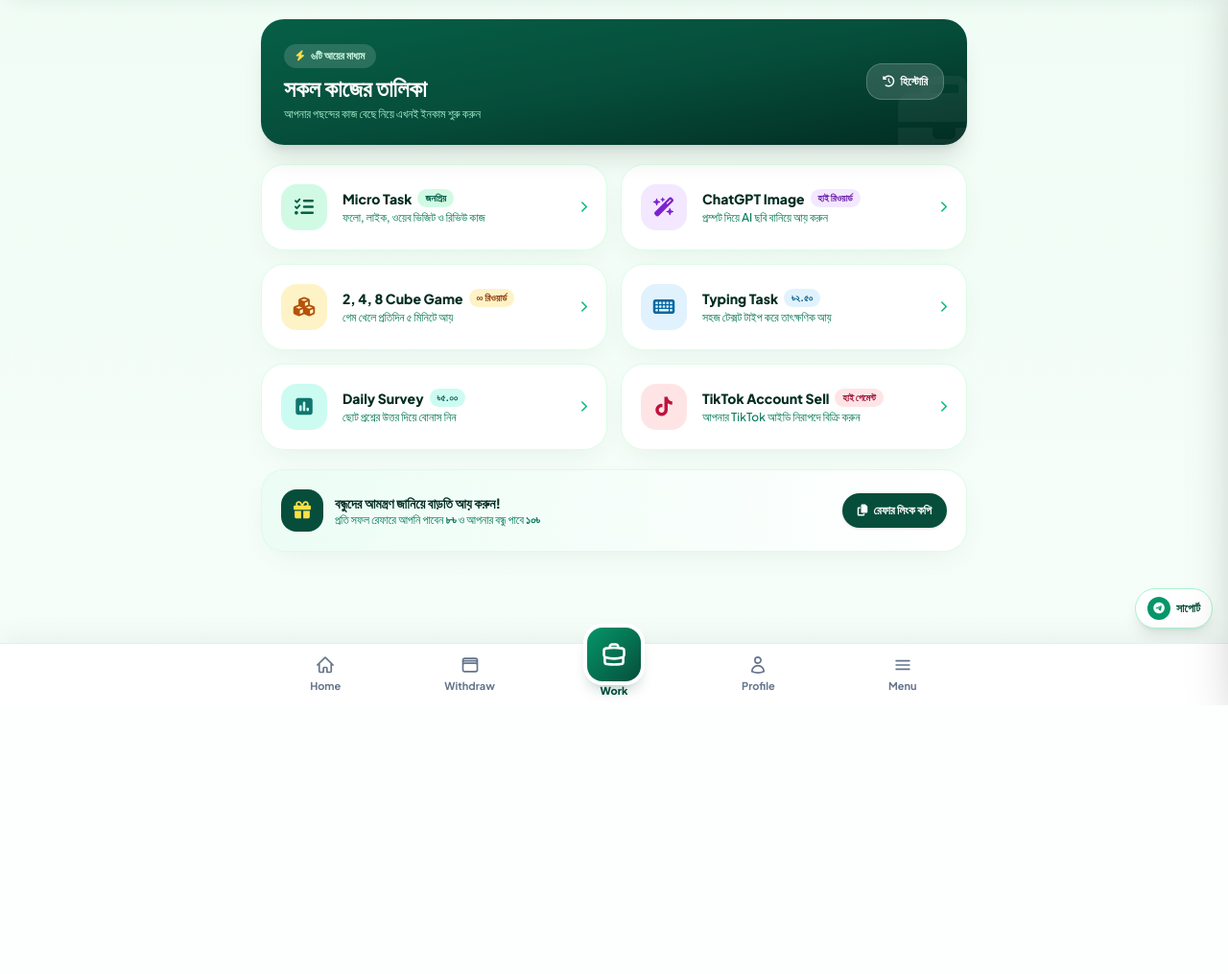
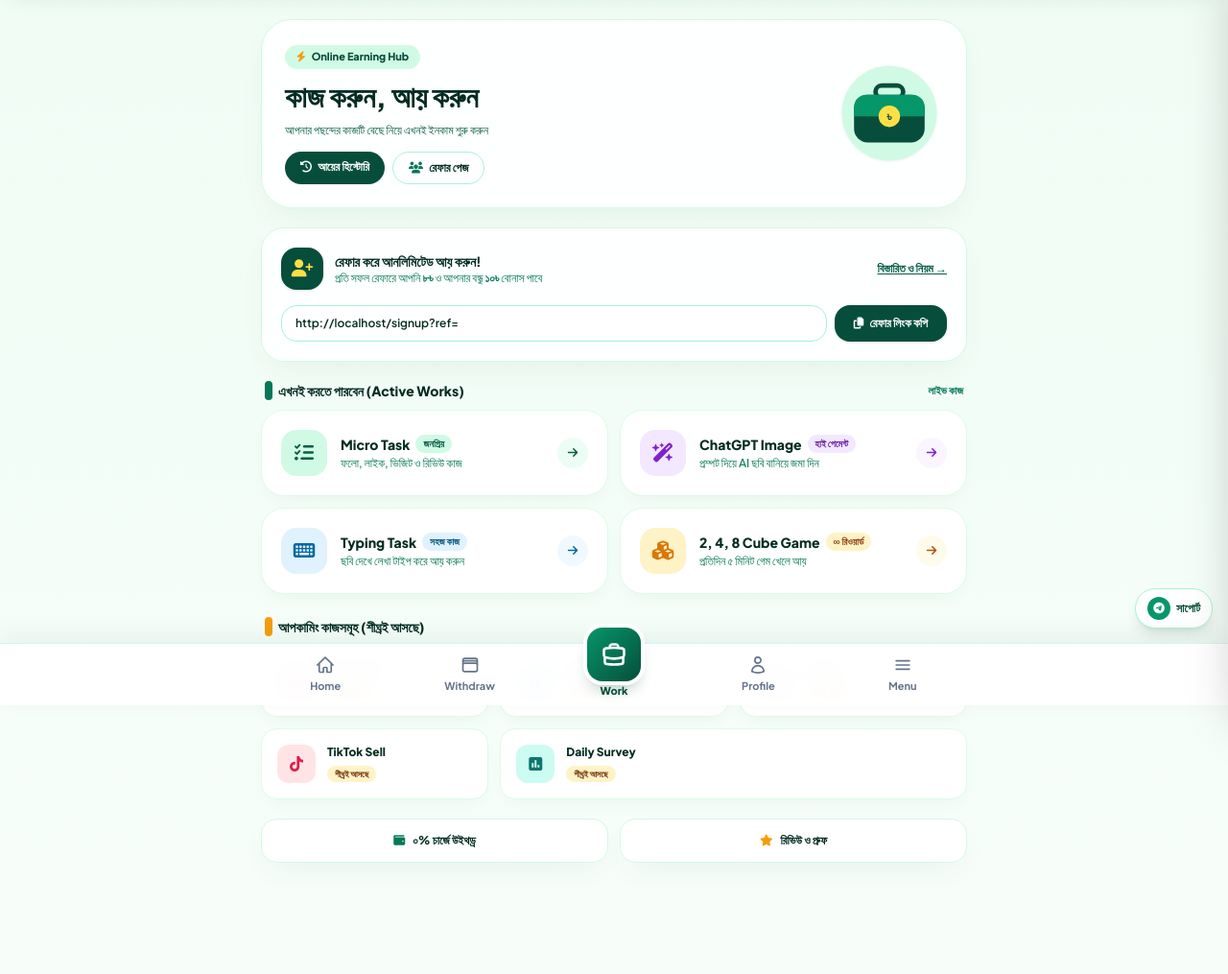
Before and after one commit to ffidcretordk-dot/Infinity, a FastAPI app: template templates/work.html in a window 1280 px wide. Shown: the part 65-1080 px from the top of the page at 96% size. Before the commit the page ends 800 px from the top, so only its background shows below. Run offline with FastAPI, Linux system fonts and the light colour scheme; the template is opened without the code that fills it, so the values that code supplies are empty; some libraries are stand-ins or nearby versions.

Commit message:
Update work.html

```diff
--- a/templates/work.html
+++ b/templates/work.html
@@ -1,146 +1,233 @@
 {% extends "base_app.html" %}
 {% block title %}সকল কাজ - InfinityWork{% endblock %}
 {% block content %}
+<style>
+  .work-glass {
+    background: rgba(255, 255, 255, 0.92);
+    backdrop-filter: blur(14px);
+    border: 1px solid #d1fae5;
+    box-shadow: 0 12px 32px -10px rgba(13, 74, 43, 0.08);
+  }
+  .work-tile {
+    background: #ffffff;
+    border: 1px solid #dcfce7;
+    box-shadow: 0 8px 20px -10px rgba(13, 74, 43, 0.08);
+    transition: transform 0.2s ease, border-color 0.2s ease, box-shadow 0.2s ease;
+  }
+  .work-tile:hover {
+    transform: translateY(-2px);
+    border-color: #6ee7b7;
+    box-shadow: 0 14px 26px -10px rgba(13, 74, 43, 0.14);
+  }
+</style>
+
 <div class="space-y-5">
-  <!-- Hero Header Card -->
-  <div class="rounded-3xl bg-gradient-to-br from-emerald-800 via-emerald-900 to-emerald-950 text-white p-6 shadow-xl relative overflow-hidden">
-    <div class="absolute -right-6 -bottom-6 text-white/5 text-8xl pointer-events-none">
-      <i class="fa-solid fa-briefcase"></i>
-    </div>
-    <div class="relative z-10 flex items-center justify-between gap-4">
-      <div class="space-y-1">
-        <span class="inline-flex items-center gap-1.5 bg-white/15 px-3 py-1 rounded-full text-[11px] font-bold text-emerald-100">
-          <i class="fa-solid fa-bolt text-yellow-300"></i> ৬টি আয়ের মাধ্যম
+  <!-- 1. LIGHT-MINT WORK HUB HERO WITH FLAT VECTOR SVG -->
+  <section class="work-glass rounded-[2rem] p-5 sm:p-6 bg-gradient-to-br from-white via-emerald-50/70 to-teal-50/70 relative overflow-hidden">
+    <div class="grid grid-cols-12 gap-4 items-center">
+      <div class="col-span-8 space-y-2.5">
+        <span class="inline-flex items-center gap-1.5 bg-emerald-100 text-emerald-900 px-3 py-1 rounded-full text-[11px] font-extrabold">
+          <i class="fa-solid fa-bolt text-amber-500"></i> Online Earning Hub
         </span>
-        <h1 class="text-2xl font-extrabold">সকল কাজের তালিকা</h1>
-        <p class="text-xs text-emerald-200">আপনার পছন্দের কাজ বেছে নিয়ে এখনই ইনকাম শুরু করুন</p>
-      </div>
-      <a href="/history" class="bg-white/15 hover:bg-white/25 border border-white/20 text-white px-4 py-2.5 rounded-2xl text-xs font-bold shrink-0 backdrop-blur-md transition">
-        <i class="fa-solid fa-clock-rotate-left mr-1"></i> হিস্টোরি
+        <h1 class="text-2xl sm:text-3xl font-extrabold text-emerald-950 leading-tight">কাজ করুন, আয় করুন</h1>
+        <p class="text-xs text-emerald-800">আপনার পছন্দের কাজটি বেছে নিয়ে এখনই ইনকাম শুরু করুন</p>
+
+        <div class="flex flex-wrap gap-2 pt-1">
+          <a href="/history" class="bg-emerald-900 hover:bg-emerald-800 text-white px-4 py-2 rounded-full text-xs font-extrabold shadow-xs">
+            <i class="fa-solid fa-clock-rotate-left mr-1"></i> আয়ের হিস্টোরি
+          </a>
+          <a href="/refer" class="bg-white border border-emerald-200 hover:bg-emerald-50 text-emerald-950 px-4 py-2 rounded-full text-xs font-extrabold">
+            <i class="fa-solid fa-users text-emerald-700 mr-1"></i> রেফার পেজ
           </a>
         </div>
       </div>
 
-  <!-- 6 Work Categories Grid -->
-  <div class="grid grid-cols-1 sm:grid-cols-2 gap-3.5">
-    <!-- 1. Micro Task -->
-    <a href="/task" class="soft-card rounded-3xl p-5 flex items-center justify-between gap-3 hover:border-emerald-400 hover:-translate-y-0.5 transition group">
-      <div class="flex items-center gap-4 min-w-0">
+      <!-- Flat Vector Briefcase & Taka SVG -->
+      <div class="col-span-4 flex justify-end">
+        <svg viewBox="0 0 140 140" class="w-24 h-24 sm:w-28 sm:h-28 drop-shadow-sm" xmlns="http://www.w3.org/2000/svg">
+          <circle cx="70" cy="70" r="62" fill="#d1fae5" />
+          <rect x="52" y="34" width="36" height="16" rx="8" fill="none" stroke="#064e3b" stroke-width="6" />
+          <rect x="24" y="46" width="92" height="62" rx="18" fill="#064e3b" />
+          <path d="M24 62c0-9 7-16 16-16h60c9 0 16 7 16 16v12H24V62z" fill="#059669" />
+          <circle cx="70" cy="74" r="14" fill="#fde047" />
+          <text x="70" y="80" text-anchor="middle" fill="#064e3b" font-size="16" font-weight="800" font-family="sans-serif">৳</text>
+        </svg>
+      </div>
+    </div>
+  </section>
+
+  <!-- 2. REFER & EARN + INSTANT REFER LINK COPY CARD -->
+  <section class="work-glass rounded-3xl p-5 space-y-3 bg-gradient-to-br from-emerald-50/80 via-white to-amber-50/40 border-emerald-300">
+    <div class="flex flex-wrap items-center justify-between gap-2">
+      <div class="flex items-center gap-3">
+        <div class="w-11 h-11 rounded-2xl bg-emerald-900 text-yellow-300 flex items-center justify-center text-lg shrink-0 shadow">
+          <i class="fa-solid fa-user-plus"></i>
+        </div>
+        <div>
+          <h2 class="font-extrabold text-sm text-emerald-950">রেফার করে আনলিমিটেড আয় করুন!</h2>
+          <p class="text-xs text-emerald-700">প্রতি সফল রেফারে আপনি <b>৮৳</b> ও আপনার বন্ধু <b>১০৳</b> বোনাস পাবে</p>
+        </div>
+      </div>
+      <a href="/refer" class="text-xs font-extrabold text-emerald-800 hover:text-emerald-950 underline">বিস্তারিত ও নিয়ম →</a>
+    </div>
+
+    <div class="flex flex-col sm:flex-row gap-2 pt-1">
+      <input id="work-ref-link-input" type="text" readonly value="{{ request.base_url }}signup?ref={{ user.referral_code }}"
+             class="flex-1 bg-white border border-emerald-200 rounded-2xl px-3.5 py-2.5 text-xs font-semibold text-emerald-950 focus:outline-none" />
+      <button id="work-copy-ref" onclick="copyText(document.getElementById('work-ref-link-input').value, 'work-copy-ref')"
+              class="bg-emerald-900 hover:bg-emerald-800 text-white px-5 py-2.5 rounded-2xl text-xs font-extrabold shrink-0 shadow">
+        <i class="fa-solid fa-copy mr-1"></i> রেফার লিংক কপি
+      </button>
+    </div>
+  </section>
+
+  <!-- 3. ACTIVE WORKS GRID -->
+  <section class="space-y-2.5">
+    <div class="flex items-center justify-between px-1">
+      <h2 class="font-extrabold text-sm text-emerald-950 flex items-center gap-1.5">
+        <span class="w-2 h-5 rounded-full bg-emerald-700 inline-block"></span>
+        <span>এখনই করতে পারবেন (Active Works)</span>
+      </h2>
+      <span class="text-[11px] font-bold text-emerald-700">লাইভ কাজ</span>
+    </div>
+
+    <div class="grid grid-cols-1 sm:grid-cols-2 gap-3">
+      <!-- Micro Task -->
+      <a href="/task" class="work-tile rounded-3xl p-4 sm:p-5 flex items-center justify-between gap-3 group">
+        <div class="flex items-center gap-3.5 min-w-0">
           <div class="w-12 h-12 rounded-2xl bg-emerald-100 text-emerald-800 flex items-center justify-center text-xl shrink-0 group-hover:bg-emerald-900 group-hover:text-white transition">
             <i class="fa-solid fa-list-check"></i>
           </div>
           <div class="min-w-0">
             <div class="flex items-center gap-1.5">
-            <h3 class="font-extrabold text-sm text-emerald-950">Micro Task</h3>
+              <h3 class="font-extrabold text-sm text-emerald-950 truncate">Micro Task</h3>
               <span class="px-2 py-0.5 rounded-full bg-emerald-100 text-emerald-800 text-[10px] font-extrabold">জনপ্রিয়</span>
             </div>
-          <p class="text-xs text-emerald-700 mt-0.5 truncate">ফলো, লাইক, ওয়েব ভিজিট ও রিভিউ কাজ</p>
+            <p class="text-xs text-emerald-700 mt-0.5 truncate">ফলো, লাইক, ভিজিট ও রিভিউ কাজ</p>
           </div>
         </div>
-      <i class="fa-solid fa-chevron-right text-xs text-emerald-500 group-hover:translate-x-0.5 transition"></i>
+        <span class="w-8 h-8 rounded-full bg-emerald-50 text-emerald-800 flex items-center justify-center text-xs shrink-0 group-hover:bg-emerald-900 group-hover:text-white transition">
+          <i class="fa-solid fa-arrow-right"></i>
+        </span>
       </a>
 
-    <!-- 2. ChatGPT Image Generate -->
-    <a href="/work/ai-image" class="soft-card rounded-3xl p-5 flex items-center justify-between gap-3 hover:border-purple-400 hover:-translate-y-0.5 transition group">
-      <div class="flex items-center gap-4 min-w-0">
+      <!-- ChatGPT Image -->
+      <a href="/work/ai-image" class="work-tile rounded-3xl p-4 sm:p-5 flex items-center justify-between gap-3 group">
+        <div class="flex items-center gap-3.5 min-w-0">
           <div class="w-12 h-12 rounded-2xl bg-purple-100 text-purple-700 flex items-center justify-center text-xl shrink-0 group-hover:bg-purple-700 group-hover:text-white transition">
             <i class="fa-solid fa-wand-magic-sparkles"></i>
           </div>
           <div class="min-w-0">
             <div class="flex items-center gap-1.5">
-            <h3 class="font-extrabold text-sm text-emerald-950">ChatGPT Image</h3>
-            <span class="px-2 py-0.5 rounded-full bg-purple-100 text-purple-800 text-[10px] font-extrabold">হাই রিওয়ার্ড</span>
+              <h3 class="font-extrabold text-sm text-emerald-950 truncate">ChatGPT Image</h3>
+              <span class="px-2 py-0.5 rounded-full bg-purple-100 text-purple-800 text-[10px] font-extrabold">হাই পেমেন্ট</span>
             </div>
-          <p class="text-xs text-emerald-700 mt-0.5 truncate">প্রম্পট দিয়ে AI ছবি বানিয়ে আয় করুন</p>
+            <p class="text-xs text-emerald-700 mt-0.5 truncate">প্রম্পট দিয়ে AI ছবি বানিয়ে জমা দিন</p>
           </div>
         </div>
-      <i class="fa-solid fa-chevron-right text-xs text-emerald-500 group-hover:translate-x-0.5 transition"></i>
+        <span class="w-8 h-8 rounded-full bg-purple-50 text-purple-700 flex items-center justify-center text-xs shrink-0 group-hover:bg-purple-700 group-hover:text-white transition">
+          <i class="fa-solid fa-arrow-right"></i>
+        </span>
       </a>
 
-    <!-- 3. 2, 4, 8 Cube Game -->
-    <a href="/work/cube-game" class="soft-card rounded-3xl p-5 flex items-center justify-between gap-3 hover:border-amber-400 hover:-translate-y-0.5 transition group">
-      <div class="flex items-center gap-4 min-w-0">
-        <div class="w-12 h-12 rounded-2xl bg-amber-100 text-amber-700 flex items-center justify-center text-xl shrink-0 group-hover:bg-amber-600 group-hover:text-white transition">
-          <i class="fa-solid fa-cubes"></i>
-        </div>
-        <div class="min-w-0">
-          <div class="flex items-center gap-1.5">
-            <h3 class="font-extrabold text-sm text-emerald-950">2, 4, 8 Cube Game</h3>
-            <span class="px-2 py-0.5 rounded-full bg-amber-100 text-amber-800 text-[10px] font-extrabold">∞ রিওয়ার্ড</span>
-          </div>
-          <p class="text-xs text-emerald-700 mt-0.5 truncate">গেম খেলে প্রতিদিন ৫ মিনিটে আয়</p>
-        </div>
-      </div>
-      <i class="fa-solid fa-chevron-right text-xs text-emerald-500 group-hover:translate-x-0.5 transition"></i>
-    </a>
-
-    <!-- 4. Typing Task -->
-    <a href="/work/typing" class="soft-card rounded-3xl p-5 flex items-center justify-between gap-3 hover:border-sky-400 hover:-translate-y-0.5 transition group">
-      <div class="flex items-center gap-4 min-w-0">
+      <!-- Typing Task -->
+      <a href="/work/typing" class="work-tile rounded-3xl p-4 sm:p-5 flex items-center justify-between gap-3 group">
+        <div class="flex items-center gap-3.5 min-w-0">
           <div class="w-12 h-12 rounded-2xl bg-sky-100 text-sky-700 flex items-center justify-center text-xl shrink-0 group-hover:bg-sky-700 group-hover:text-white transition">
             <i class="fa-solid fa-keyboard"></i>
           </div>
           <div class="min-w-0">
             <div class="flex items-center gap-1.5">
-            <h3 class="font-extrabold text-sm text-emerald-950">Typing Task</h3>
-            <span class="px-2 py-0.5 rounded-full bg-sky-100 text-sky-800 text-[10px] font-extrabold">৳২.৫০</span>
+              <h3 class="font-extrabold text-sm text-emerald-950 truncate">Typing Task</h3>
+              <span class="px-2 py-0.5 rounded-full bg-sky-100 text-sky-800 text-[10px] font-extrabold">সহজ কাজ</span>
             </div>
-          <p class="text-xs text-emerald-700 mt-0.5 truncate">সহজ টেক্সট টাইপ করে তাৎক্ষণিক আয়</p>
+            <p class="text-xs text-emerald-700 mt-0.5 truncate">ছবি দেখে লেখা টাইপ করে আয় করুন</p>
           </div>
         </div>
-      <i class="fa-solid fa-chevron-right text-xs text-emerald-500 group-hover:translate-x-0.5 transition"></i>
+        <span class="w-8 h-8 rounded-full bg-sky-50 text-sky-700 flex items-center justify-center text-xs shrink-0 group-hover:bg-sky-700 group-hover:text-white transition">
+          <i class="fa-solid fa-arrow-right"></i>
+        </span>
       </a>
 
-    <!-- 5. Survey -->
-    <a href="/work/survey" class="soft-card rounded-3xl p-5 flex items-center justify-between gap-3 hover:border-teal-400 hover:-translate-y-0.5 transition group">
-      <div class="flex items-center gap-4 min-w-0">
-        <div class="w-12 h-12 rounded-2xl bg-teal-100 text-teal-700 flex items-center justify-center text-xl shrink-0 group-hover:bg-teal-700 group-hover:text-white transition">
-          <i class="fa-solid fa-square-poll-vertical"></i>
+      <!-- 2, 4, 8 Cube Game -->
+      <a href="/work/cube-game" class="work-tile rounded-3xl p-4 sm:p-5 flex items-center justify-between gap-3 group">
+        <div class="flex items-center gap-3.5 min-w-0">
+          <div class="w-12 h-12 rounded-2xl bg-amber-100 text-amber-600 flex items-center justify-center text-xl shrink-0 group-hover:bg-amber-600 group-hover:text-white transition">
+            <i class="fa-solid fa-cubes"></i>
           </div>
           <div class="min-w-0">
             <div class="flex items-center gap-1.5">
-            <h3 class="font-extrabold text-sm text-emerald-950">Daily Survey</h3>
-            <span class="px-2 py-0.5 rounded-full bg-teal-100 text-teal-800 text-[10px] font-extrabold">৳৫.০০</span>
+              <h3 class="font-extrabold text-sm text-emerald-950 truncate">2, 4, 8 Cube Game</h3>
+              <span class="px-2 py-0.5 rounded-full bg-amber-100 text-amber-800 text-[10px] font-extrabold">∞ রিওয়ার্ড</span>
             </div>
-          <p class="text-xs text-emerald-700 mt-0.5 truncate">ছোট প্রশ্নের উত্তর দিয়ে বোনাস নিন</p>
+            <p class="text-xs text-emerald-700 mt-0.5 truncate">প্রতিদিন ৫ মিনিট গেম খেলে আয়</p>
           </div>
         </div>
-      <i class="fa-solid fa-chevron-right text-xs text-emerald-500 group-hover:translate-x-0.5 transition"></i>
+        <span class="w-8 h-8 rounded-full bg-amber-50 text-amber-700 flex items-center justify-center text-xs shrink-0 group-hover:bg-amber-600 group-hover:text-white transition">
+          <i class="fa-solid fa-arrow-right"></i>
+        </span>
+      </a>
+    </div>
+  </section>
+
+  <!-- 4. UPCOMING / COMING SOON WORKS GRID -->
+  <section class="space-y-2.5 pt-1">
+    <h2 class="font-extrabold text-sm text-emerald-950 flex items-center gap-1.5 px-1">
+      <span class="w-2 h-5 rounded-full bg-amber-500 inline-block"></span>
+      <span>আপকামিং কাজসমূহ (শীঘ্রই আসছে)</span>
+    </h2>
+
+    <div class="grid grid-cols-2 sm:grid-cols-3 gap-3">
+      <a href="/work/gmail-sell" class="work-tile rounded-2xl p-4 flex items-center gap-3">
+        <div class="w-10 h-10 rounded-xl bg-red-100 text-red-600 flex items-center justify-center text-base shrink-0"><i class="fa-solid fa-envelope"></i></div>
+        <div class="min-w-0">
+          <div class="font-extrabold text-xs text-emerald-950 truncate">Gmail Sell</div>
+          <span class="inline-block mt-0.5 px-2 py-0.5 rounded-full bg-amber-100 text-amber-900 text-[9px] font-extrabold">শীঘ্রই আসছে</span>
+        </div>
       </a>
 
-    <!-- 6. TikTok Account Sell -->
-    <a href="/work/tiktok-sell" class="soft-card rounded-3xl p-5 flex items-center justify-between gap-3 hover:border-rose-400 hover:-translate-y-0.5 transition group">
-      <div class="flex items-center gap-4 min-w-0">
-        <div class="w-12 h-12 rounded-2xl bg-rose-100 text-rose-700 flex items-center justify-center text-xl shrink-0 group-hover:bg-rose-700 group-hover:text-white transition">
-          <i class="fa-brands fa-tiktok"></i>
+      <a href="/work/fb-sell" class="work-tile rounded-2xl p-4 flex items-center gap-3">
+        <div class="w-10 h-10 rounded-xl bg-blue-100 text-blue-600 flex items-center justify-center text-base shrink-0"><i class="fa-brands fa-facebook"></i></div>
+        <div class="min-w-0">
+          <div class="font-extrabold text-xs text-emerald-950 truncate">FB Sell</div>
+          <span class="inline-block mt-0.5 px-2 py-0.5 rounded-full bg-amber-100 text-amber-900 text-[9px] font-extrabold">শীঘ্রই আসছে</span>
         </div>
+      </a>
+
+      <a href="/work/ig-sell" class="work-tile rounded-2xl p-4 flex items-center gap-3">
+        <div class="w-10 h-10 rounded-xl bg-pink-100 text-pink-600 flex items-center justify-center text-base shrink-0"><i class="fa-brands fa-instagram"></i></div>
         <div class="min-w-0">
-          <div class="flex items-center gap-1.5">
-            <h3 class="font-extrabold text-sm text-emerald-950">TikTok Account Sell</h3>
-            <span class="px-2 py-0.5 rounded-full bg-rose-100 text-rose-800 text-[10px] font-extrabold">হাই পেমেন্ট</span>
+          <div class="font-extrabold text-xs text-emerald-950 truncate">IG Sell</div>
+          <span class="inline-block mt-0.5 px-2 py-0.5 rounded-full bg-amber-100 text-amber-900 text-[9px] font-extrabold">শীঘ্রই আসছে</span>
         </div>
-          <p class="text-xs text-emerald-700 mt-0.5 truncate">আপনার TikTok আইডি নিরাপদে বিক্রি করুন</p>
+      </a>
+
+      <a href="/work/tiktok-sell" class="work-tile rounded-2xl p-4 flex items-center gap-3">
+        <div class="w-10 h-10 rounded-xl bg-rose-100 text-rose-600 flex items-center justify-center text-base shrink-0"><i class="fa-brands fa-tiktok"></i></div>
+        <div class="min-w-0">
+          <div class="font-extrabold text-xs text-emerald-950 truncate">TikTok Sell</div>
+          <span class="inline-block mt-0.5 px-2 py-0.5 rounded-full bg-amber-100 text-amber-900 text-[9px] font-extrabold">শীঘ্রই আসছে</span>
         </div>
+      </a>
+
+      <a href="/work/survey" class="work-tile rounded-2xl p-4 flex items-center gap-3 col-span-2 sm:col-span-2">
+        <div class="w-10 h-10 rounded-xl bg-teal-100 text-teal-700 flex items-center justify-center text-base shrink-0"><i class="fa-solid fa-square-poll-vertical"></i></div>
+        <div class="min-w-0">
+          <div class="font-extrabold text-xs text-emerald-950 truncate">Daily Survey</div>
+          <span class="inline-block mt-0.5 px-2 py-0.5 rounded-full bg-amber-100 text-amber-900 text-[9px] font-extrabold">শীঘ্রই আসছে</span>
         </div>
-      <i class="fa-solid fa-chevron-right text-xs text-emerald-500 group-hover:translate-x-0.5 transition"></i>
       </a>
     </div>
+  </section>
 
-  <!-- Referral Quick Promo Card -->
-  <div class="soft-card rounded-3xl p-5 flex flex-col sm:flex-row sm:items-center justify-between gap-3 bg-gradient-to-r from-emerald-50 to-white">
-    <div class="flex items-center gap-3">
-      <div class="w-11 h-11 rounded-2xl bg-emerald-900 text-yellow-300 flex items-center justify-center text-lg shrink-0">
-        <i class="fa-solid fa-gift"></i>
-      </div>
-      <div>
-        <h3 class="font-extrabold text-sm text-emerald-950">বন্ধুদের আমন্ত্রণ জানিয়ে বাড়তি আয় করুন!</h3>
-        <p class="text-xs text-emerald-700">প্রতি সফল রেফারে আপনি পাবেন <b>৮৳</b> ও আপনার বন্ধু পাবে <b>১০৳</b></p>
-      </div>
-    </div>
-    <button id="work-copy-ref" onclick="copyText('{{ request.base_url }}signup?ref={{ user.referral_code }}', 'work-copy-ref')"
-            class="bg-emerald-900 hover:bg-emerald-800 text-white px-4 py-2.5 rounded-full text-xs font-bold shrink-0 shadow">
-      <i class="fa-solid fa-copy mr-1"></i> রেফার লিংক কপি
-    </button>
-  </div>
+  <!-- 5. QUICK FOOTER ACTIONS -->
+  <section class="grid grid-cols-2 gap-3 text-xs font-extrabold">
+    <a href="/payout" class="work-glass rounded-2xl py-3.5 px-4 flex items-center justify-center gap-2 text-emerald-950 hover:bg-emerald-50">
+      <i class="fa-solid fa-wallet text-emerald-700"></i> ০% চার্জে উইথড্র
+    </a>
+    <a href="/review" class="work-glass rounded-2xl py-3.5 px-4 flex items-center justify-center gap-2 text-emerald-950 hover:bg-amber-50">
+      <i class="fa-solid fa-star text-amber-500"></i> রিভিউ ও প্রুফ
+    </a>
+  </section>
 </div>
 {% endblock %}
```
Lines whose indentation alone changed are shown as unchanged.
